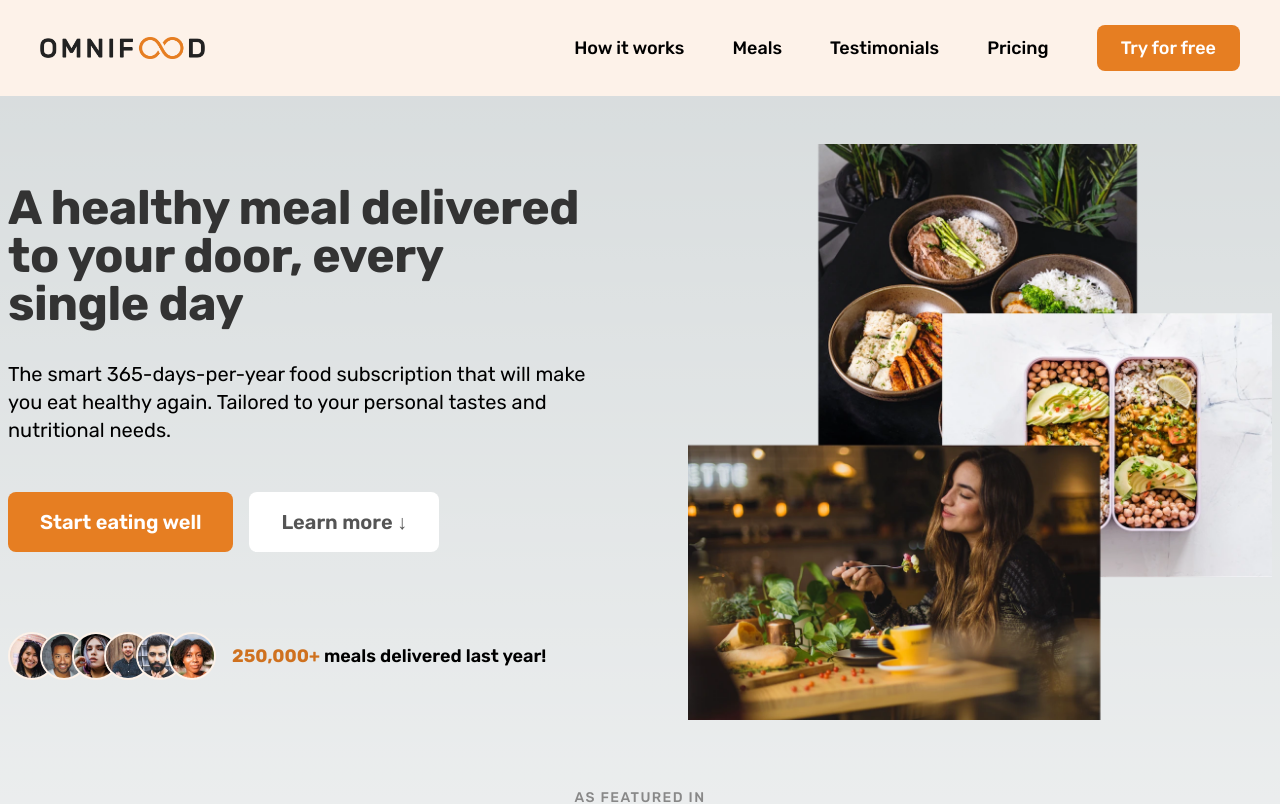
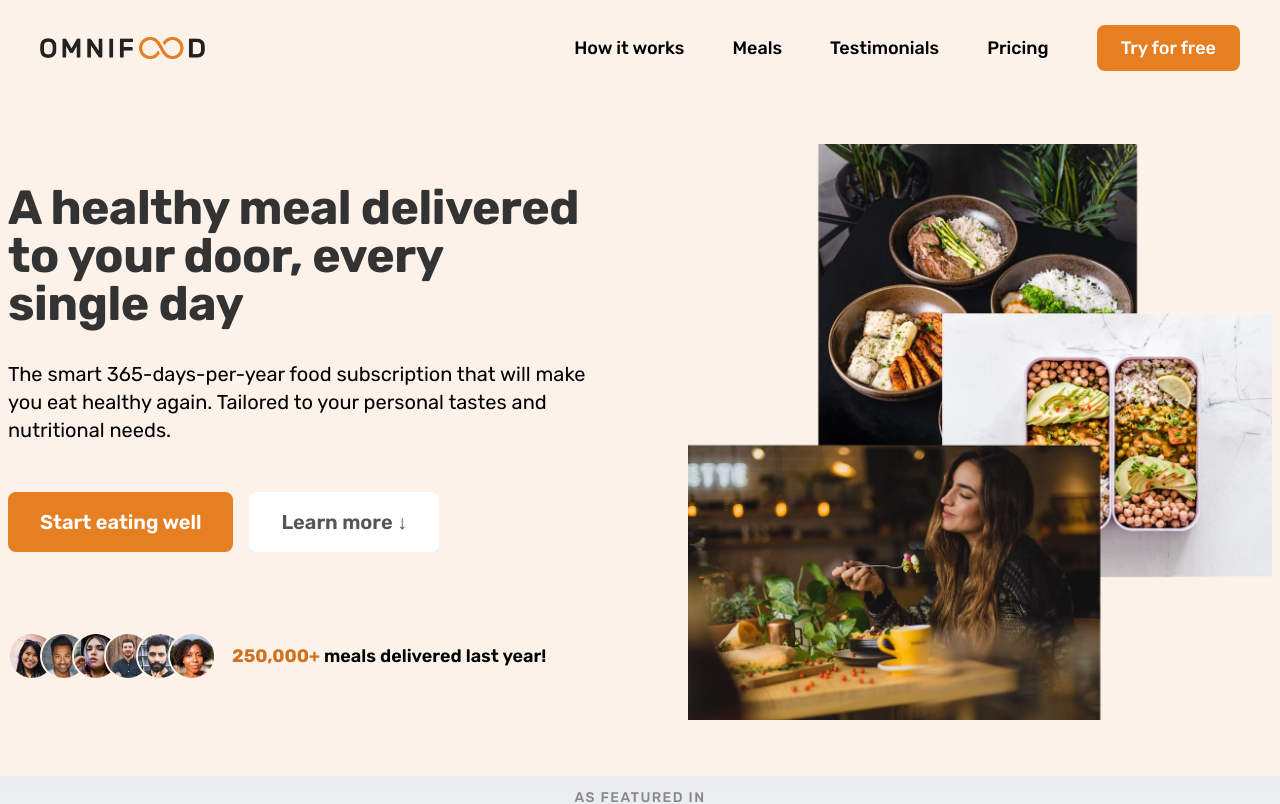
Before and after one commit to riwepo/omnifood-nextjs, a Next.js app: page / in a window 1280 px wide. Shown: the top 804 px of the page. Built offline with nearby package versions, Linux system fonts and the light colour scheme.

Commit message:
added whites

```diff
--- a/src/components/hero/hero.js
+++ b/src/components/hero/hero.js
@@ -3,7 +3,7 @@ import DeliveredImages from "./delivered-images";
 
 function Hero() {
   return (
-    <section className="bg-off-white pb-6 pl-0 pr-0 pt-12">
+    <section className="bg-whites-100 pb-6 pl-0 pr-0 pt-12">
       <div className="mx-auto mb-8 grid max-w-[80rem] grid-cols-2 items-center gap-24 px-2">
         <div className="hero-text-box col-auto">
           <h1 className="heading-primary mb-8 text-5xl font-bold tracking-[-0.5px] text-greys-100">
```
